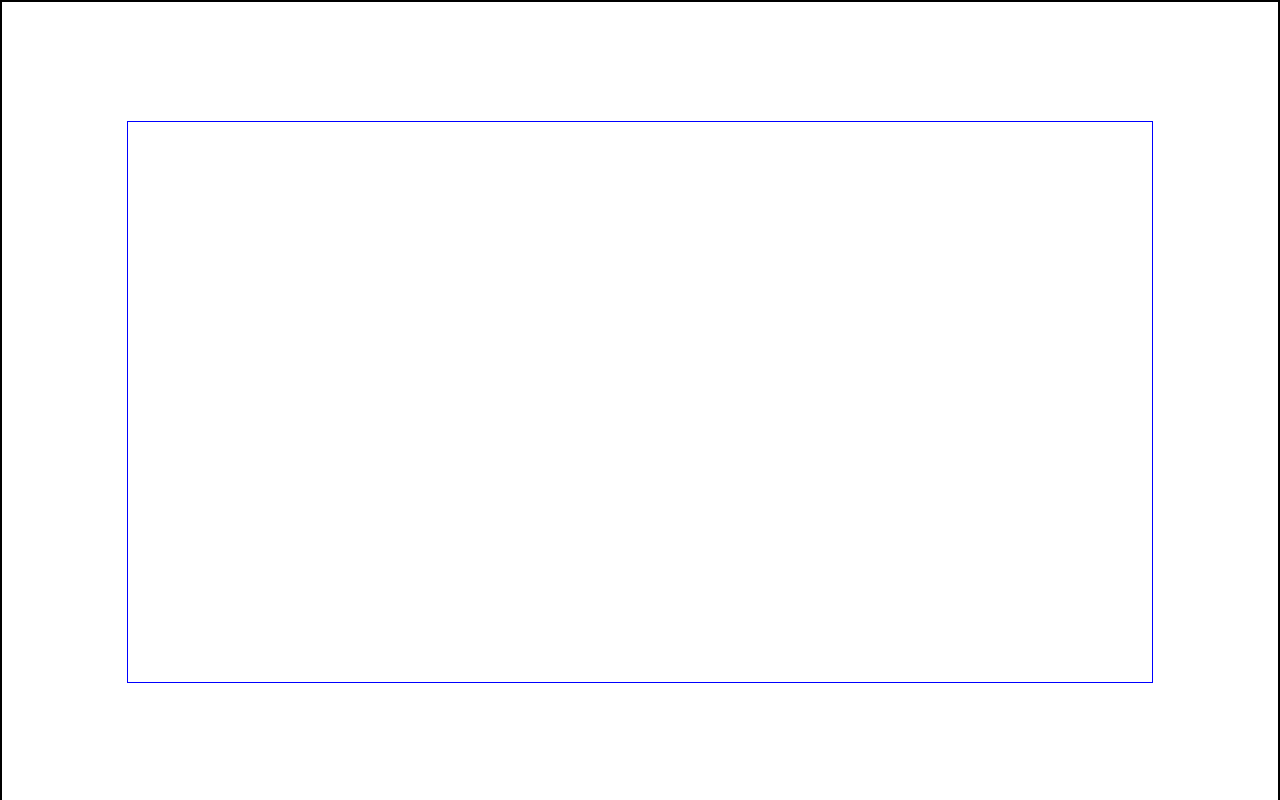
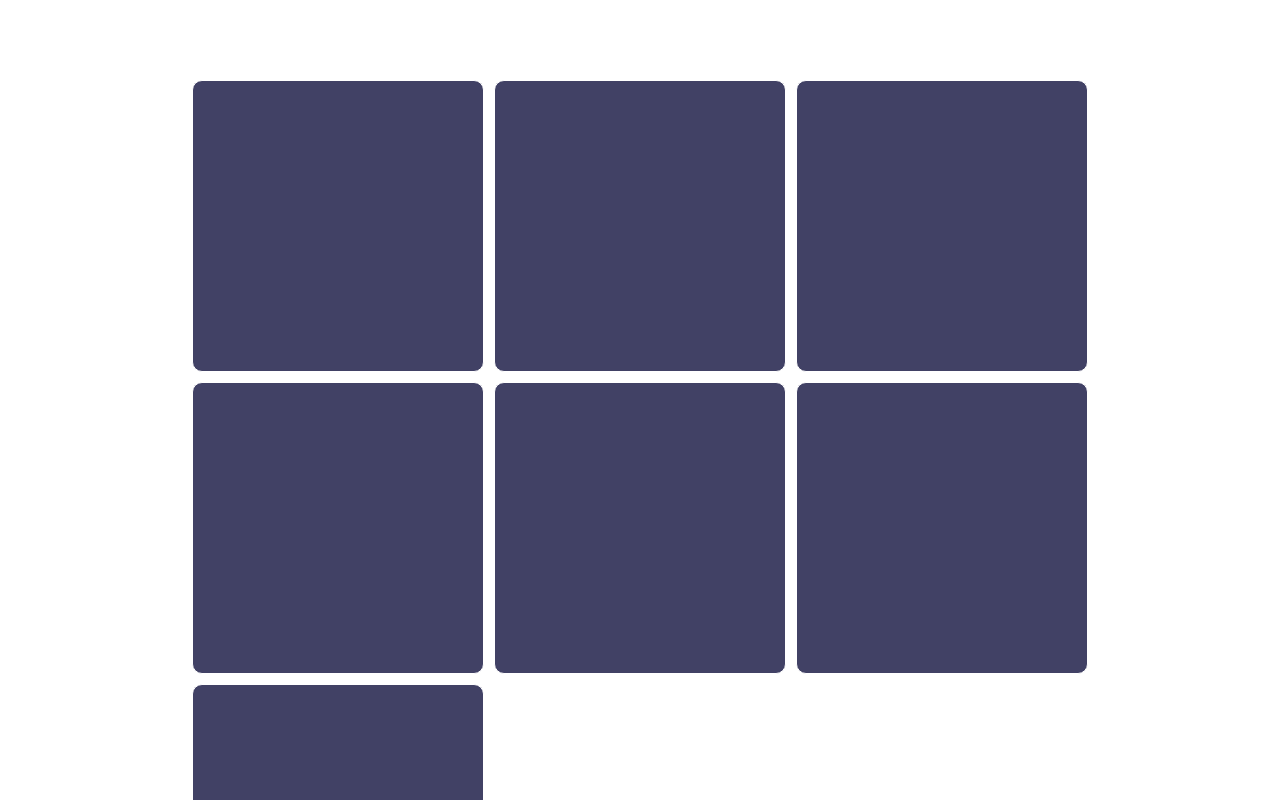
Before and after one commit to jckstllrd/habit-tracker, a React (Vite) app: page / in a window 1280 px wide. Shown: the top 800 px of the page. Built offline with nearby package versions, Linux system fonts and the light colour scheme.

Commit message:
style: add styling to the new habit grid

```diff
--- a/src/App.jsx
+++ b/src/App.jsx
@@ -1,5 +1,4 @@
 import { useState } from "react";
-import { Link, Outlet } from "react-router";
 import "./styles/App.css";
 export default function App() {
   const [habits, setHabits] = useState([]);
@@ -10,7 +9,13 @@ export default function App() {
   return (
     <>
       <div className="app-container">
-        <Outlet context={[habits, addHabit]} />
+        <div className="habit-cell"></div>
+        <div className="habit-cell"></div>
+        <div className="habit-cell"></div>
+        <div className="habit-cell"></div>
+        <div className="habit-cell"></div>
+        <div className="habit-cell"></div>
+        <div className="habit-cell"></div>
       </div>
     </>
   );
--- a/src/styles/App.css
+++ b/src/styles/App.css
@@ -3,8 +3,6 @@
 #E71D36 — bad habits, alerts, pop elements
 #416165 — navbar/secondary surfaces
 #9FB1BC — muted shading, secondary text */
-
-
 
 @import "@fontsource/geist";
 :root {
@@ -13,46 +11,36 @@
   --pop-colour: #e71d36;
   --secondary-colour: #414165;
   --tertiary-colour: #9fb1bc;
-
   color: var(--primary-text-colour);
   font-family: "Geist", sans-serif;
 }
+
 html,
 body {
   margin: 0;
   padding: 0;
   height: 100%;
-  border: 1px solid black;
 }
 
 #root {
-    display: flex;
-    justify-content: center;
-    align-items: center;
-    flex-direction: column;
-    height: 100%;
-}
-
-a {
-  text-decoration: none;
-  color: var(--primary-text-colour);
+  height: 100%;
+  width: 100%;
+  display: flex;
+  align-items: center;
+  justify-content: center;
 }
 
 .app-container {
-    display: flex;
-    justify-content: center;
-    align-items: center;
-    height: 70vh;
-    width: 80vw;
-    border: 1px solid blue;
+  width: 70vw;
+  height: 80vh;
+  display: grid;
+  gap: 10px;
+  grid-template-columns: repeat(3, 1fr);
 }
 
-.app-container > * {
-    border: 1px solid black;
-    height: 100%;
-    width: 100%;
-    display: flex;
-    align-items: center;
-    justify-content: center;
-    flex-direction: column;
+.habit-cell {
+  background-color: var(--secondary-colour);
+  border: 1px solid white;
+  border-radius: 10px;
+  aspect-ratio: 1/1;
 }
```
